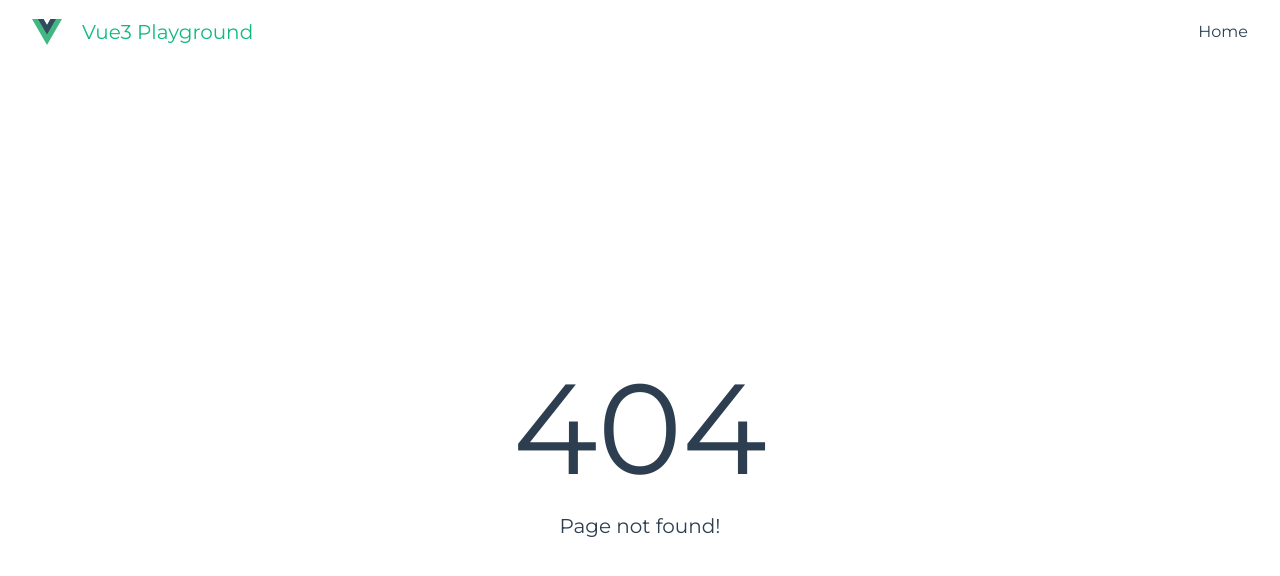
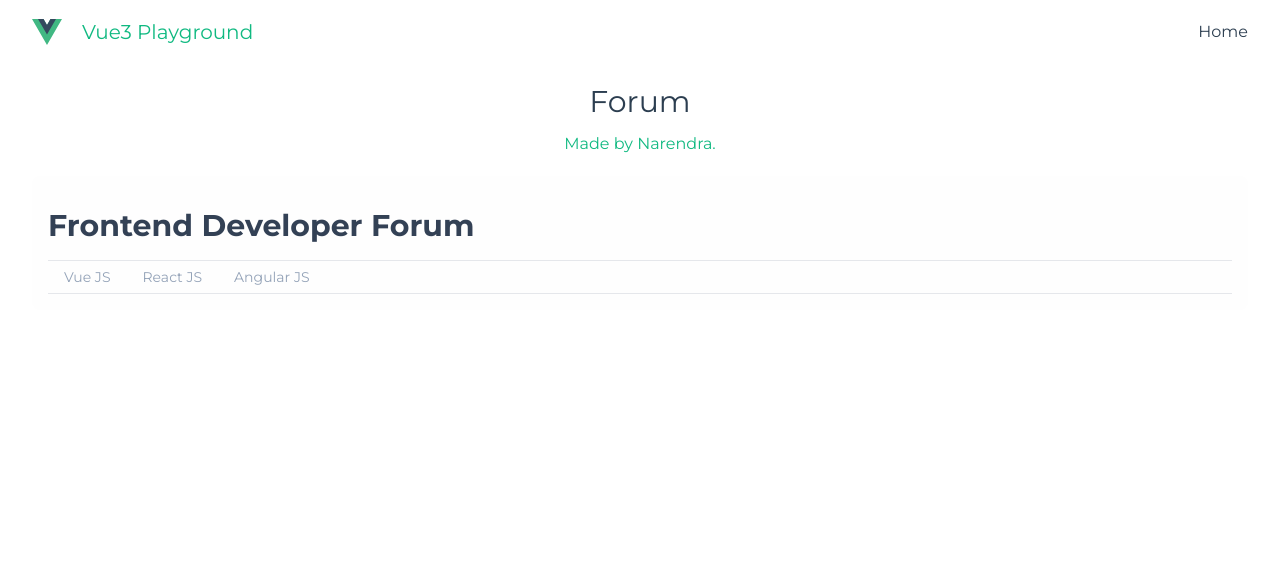
Before and after one commit to narendra087/vue3-playground, a Vue app: page /project/forum in a window 1280 px wide. Before the commit this address had no page. Shown: the top 576 px of the page. Built offline with nearby package versions, Linux system fonts and the light colour scheme.

Commit message:
[ADD] Forum Project

```diff
--- /dev/null
+++ b/src/mock/forumCategory.ts
@@ -0,0 +1,18 @@
+const forumCategory = [
+  {
+    name: 'Vue JS',
+    slug: 'vue-js',
+  },
+  {
+    name: 'React JS',
+    slug: 'react-js',
+  },
+  {
+    name: 'Angular JS',
+    slug: 'angular-js',
+  }
+]
+
+export {
+  forumCategory,
+}
--- a/src/router/index.ts
+++ b/src/router/index.ts
@@ -28,6 +28,11 @@ const router = createRouter({
       name: 'weather',
       component: () => import('../views/projects/WeatherView.vue')
     },
+    {
+      path: '/project/forum',
+      name: 'forum',
+      component: () => import('../views/projects/ForumView.vue')
+    },
 
     // !!! Route error handling
     {
--- a/src/views/MenuView.vue
+++ b/src/views/MenuView.vue
@@ -11,7 +11,7 @@
         <ProjectCard :isActive="true" title="Calculator" name="calculator" image="" />
         <!-- <ProjectCard isActive="" title="To-do-list" name="" image="" /> -->
         <ProjectCard :isActive="true" title="Weather" name="weather" image="" />
-        <ProjectCard :isActive="false" title="Forum" name="" image="" />
+        <ProjectCard :isActive="false" title="Forum" name="forum" image="" />
         <ProjectCard :isActive="false" title="Blog" name="" image="" />
       </div>
     </section>
--- /dev/null
+++ b/src/views/projects/ForumView.vue
@@ -0,0 +1,56 @@
+<template>
+  <div id="forum">
+    <section id="about" class="flex flex-col gap-1 md:gap-3 items-center">
+      <h1 class="md:text-3xl sm:text-2xl text-xl text-center">Forum</h1>
+      <p class="text-emerald-500">Made by Narendra.</p>
+    </section>
+
+    <section id="forum-body" class="w-auto mt-5 mx-auto rounded-lg bg-[#FEFEFE] p-4">
+      <div class="forum-header text-slate-700 flex flex-col">
+        <h2 class="text-3xl font-bold w-full border-b py-4">Frontend Developer Forum</h2>
+        <div class="forum-category tabs items-start border-b">
+          <div
+            v-for="forum in forumCategory"
+            :key="forum.slug"
+            class="tab"
+            :class="{'tab-active': forum.slug == activeTab}"
+            @click="$event => changeCategory(forum.slug)"
+          >
+            {{ forum.name }}
+          </div>
+        </div>
+      </div>
+      <div class="forum-content"></div>
+    </section>
+  </div>
+</template>
+
+<script lang="ts">
+  import { forumCategory } from '../../mock/forumCategory'
+
+  export default {
+    data():any {
+      return {
+        forumCategory,
+        activeTab: '',
+      }
+    },
+    methods: {
+      changeCategory(val: string) {
+        this.activeTab = val
+      }
+    }
+  }
+</script>
+
+<style>
+  .tab {
+    @apply text-slate-400;
+  }
+  .tab-active {
+    @apply text-teal-700 font-bold border-b-teal-700 border-b-2;
+  }
+  .tab:hover:not(.tab-active) {
+    @apply text-slate-700;
+  }
+</style>
```
